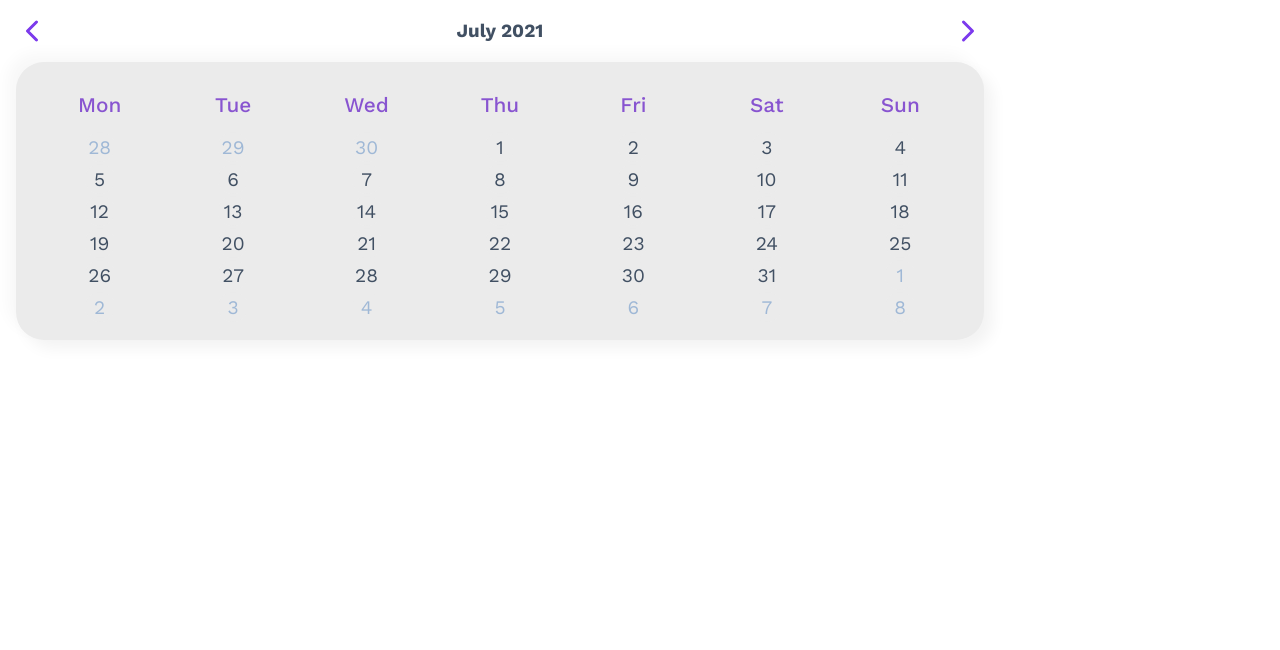
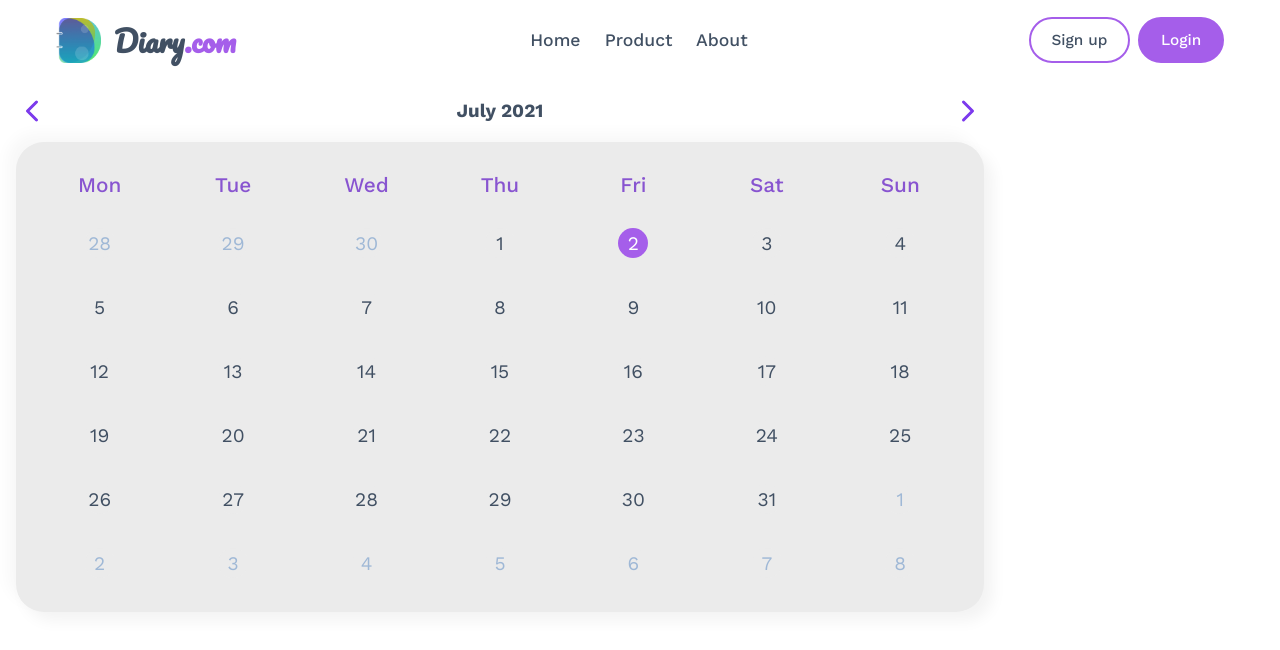
Before and after one commit to uditkumar01/diary, a React (Create React App) app: page / in a window 1280 px wide. Shown: the top 650 px of the page. Built offline with nearby package versions, Linux system fonts and the light colour scheme.

Commit message:
feat: navbar

```diff
--- a/src/app/App.tsx
+++ b/src/app/App.tsx
@@ -1,9 +1,11 @@
 import "../styles.css";
 import { CalendarGrid } from "../components/CalendarGrid/CalendarGrid";
+import { Navbar } from "../components/Navbar/Navbar";
 
 export default function App(): JSX.Element {
   return (
     <div className="App">
+      <Navbar />
       <CalendarGrid />
     </div>
   );
--- /dev/null
+++ b/src/components/Button/Button.css
@@ -0,0 +1,30 @@
+.button {
+  padding: 0.75rem 1.3rem;
+  border-radius: 50px;
+  -webkit-border-radius: 50px;
+  -moz-border-radius: 50px;
+  -ms-border-radius: 50px;
+  -o-border-radius: 50px;
+  background: var(--purple-light);
+  color: #fff;
+  border: 2px solid var(--purple-light);
+  font-size: 0.96rem;
+  font-weight: 500;
+  margin-left: 0.5rem;
+  cursor: pointer;
+  transition: 0.2s all ease;
+  -webkit-transition: 0.2s all ease;
+  -moz-transition: 0.2s all ease;
+  -ms-transition: 0.2s all ease;
+  -o-transition: 0.2s all ease;
+}
+
+.outline {
+  background: #fff;
+  color: var(--text-dark);
+  margin: 0;
+}
+
+.button:hover {
+  opacity: 0.8;
+}
--- /dev/null
+++ b/src/components/Button/Button.tsx
@@ -0,0 +1,10 @@
+import "./Button.css";
+import { ButtonProps } from "./Button.types";
+
+export function Button({ children, variant }: ButtonProps): JSX.Element {
+  return (
+    <button type="button" className={`button ${variant}`}>
+      {children}
+    </button>
+  );
+}
--- /dev/null
+++ b/src/components/Button/Button.types.ts
@@ -0,0 +1,6 @@
+import { ReactNode } from "react";
+
+export interface ButtonProps {
+  children: ReactNode;
+  variant?: string;
+}
--- a/src/components/CalendarGrid/CalendarGrid.css
+++ b/src/components/CalendarGrid/CalendarGrid.css
@@ -3,7 +3,7 @@
   width: 100%;
   height: 100%;
   max-width: 1000px;
-  max-height: 700px;
+  max-height: 450px;
   padding: 1rem;
   box-shadow: var(--box-shadow);
   border-radius: 28px;
@@ -16,5 +16,6 @@
   gap: 1rem;
   max-width: 1000px;
   width: 100%;
+  height: auto;
   padding: 1rem;
 }
--- a/src/components/CalendarGridCell/CalendarGridCell.css
+++ b/src/components/CalendarGridCell/CalendarGridCell.css
@@ -2,7 +2,7 @@
   width: calc(100% / 7);
 }
 
-.currentDay {
-  color: #fff;
-  background: var(--purple-light);
+.calendar-date {
+  /* background: greenyellow; */
+  padding: 1rem;
 }
--- a/src/components/IconButton/IconButton.css
+++ b/src/components/IconButton/IconButton.css
@@ -23,3 +23,8 @@
 .text-muted {
   color: var(--text-muted);
 }
+
+.currentDay {
+  color: #fff;
+  background: var(--purple-light);
+}
--- /dev/null
+++ b/src/components/Navbar/Navbar.css
@@ -0,0 +1,77 @@
+@import url("https://fonts.googleapis.com/css2?family=Pacifico&display=swap%27");
+.navbar-container {
+  display: flex;
+  justify-content: center;
+  align-items: center;
+  width: 100vw;
+  height: 80px;
+}
+.navbar {
+  display: flex;
+  justify-content: space-between;
+  align-items: center;
+  width: 100vw;
+  height: 100%;
+  padding: 1rem;
+  max-width: 1200px;
+}
+
+.nav-brand {
+  display: flex;
+  justify-content: center;
+  align-items: center;
+}
+
+.nav-brand h3 {
+  background: #fff;
+  padding: 0 0.8rem;
+  color: var(--text-dark);
+  font-size: 1.8rem;
+  font-family: "Pacifico", "Courier New", Courier, monospace;
+}
+
+.nav-brand h3 span {
+  color: var(--purple-light);
+  font-family: "Pacifico", "Courier New", Courier, monospace;
+}
+
+.nav-links {
+  display: flex;
+  list-style: none;
+  height: 100%;
+  display: flex;
+  align-items: center;
+  font-size: 1.2rem;
+}
+
+.nav-link {
+  min-width: 80px;
+  margin: 0.1rem;
+  height: 50px;
+  display: flex;
+  align-items: center;
+  justify-content: center;
+  position: relative;
+  color: var(--text-dark);
+  cursor: pointer;
+  font-size: 1.1rem;
+  font-weight: 500;
+}
+
+.nav-link hr {
+  position: absolute;
+  bottom: 0;
+  width: 0%;
+  border: none;
+  height: 3px;
+  background: var(--purple-light);
+  transition: 0.3s all ease;
+  -webkit-transition: 0.3s all ease;
+  -moz-transition: 0.3s all ease;
+  -ms-transition: 0.3s all ease;
+  -o-transition: 0.3s all ease;
+}
+
+.nav-link:hover hr {
+  width: 98%;
+}
--- /dev/null
+++ b/src/components/Navbar/Navbar.tsx
@@ -0,0 +1,34 @@
+import "./Navbar.css";
+import { Button } from "../Button/Button";
+
+export function Navbar(): JSX.Element {
+  return (
+    <div className="navbar-container">
+      <div className="navbar">
+        <div className="nav-brand">
+          <img src="/images/logoDiary.png" alt="logo" height="45" width="45" />
+          <h3>
+            Diary<span>.com</span>
+          </h3>
+        </div>
+        <ul className="nav-links">
+          <li className="nav-link">
+            Home <hr />
+          </li>
+          <li className="nav-link">
+            Product
+            <hr />
+          </li>
+          <li className="nav-link">
+            About
+            <hr />
+          </li>
+        </ul>
+        <div className="nav-extra-link">
+          <Button variant="outline">Sign up</Button>
+          <Button>Login</Button>
+        </div>
+      </div>
+    </div>
+  );
+}
--- /dev/null
+++ b/src/components/index.ts
@@ -0,0 +1 @@
+export { Button } from "./Button/Button";
--- a/src/styles.css
+++ b/src/styles.css
@@ -61,4 +61,6 @@ body {
   width: 100vw;
   height: 100vh;
   max-width: 100vw;
+  overflow-x: 0;
+  overflow-y: auto;
 }
```
Also changed, not shown: public/images/logoDiary.png (added), public/images/logoDiary.svg (added).
